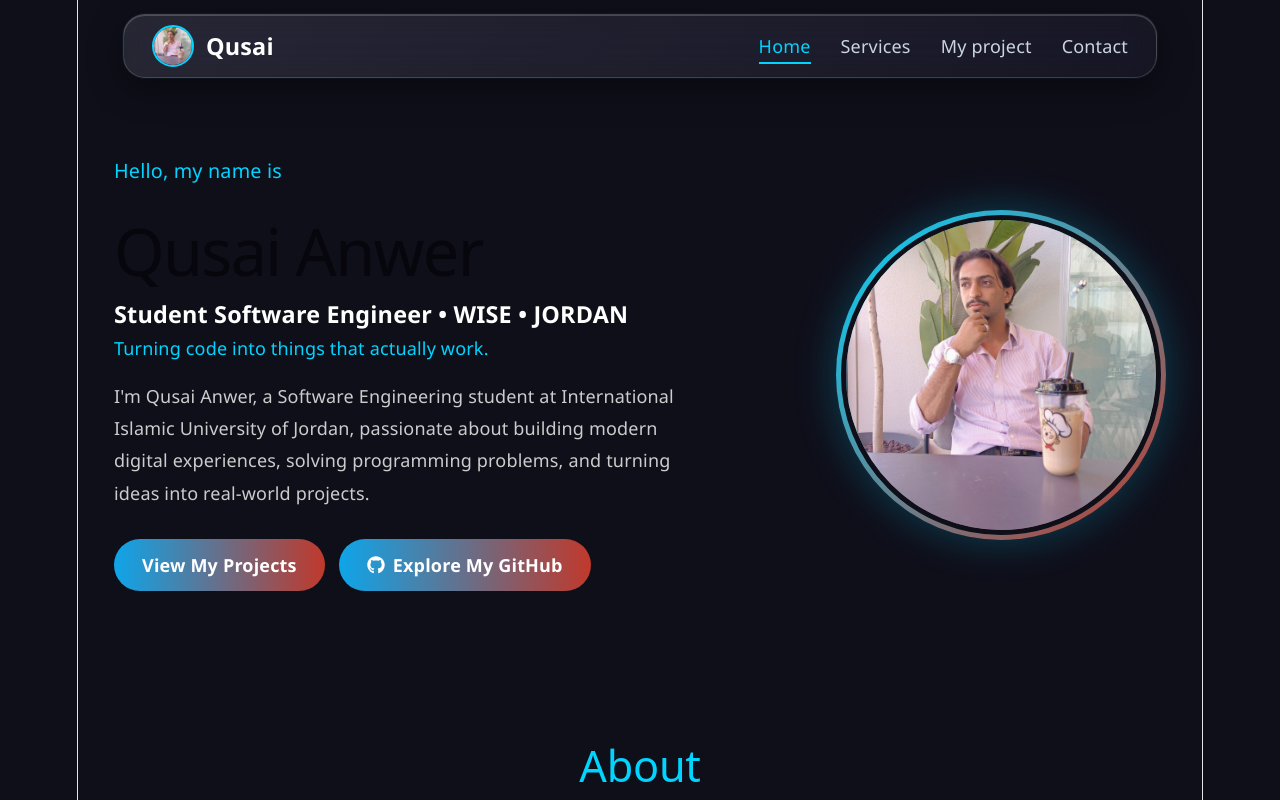
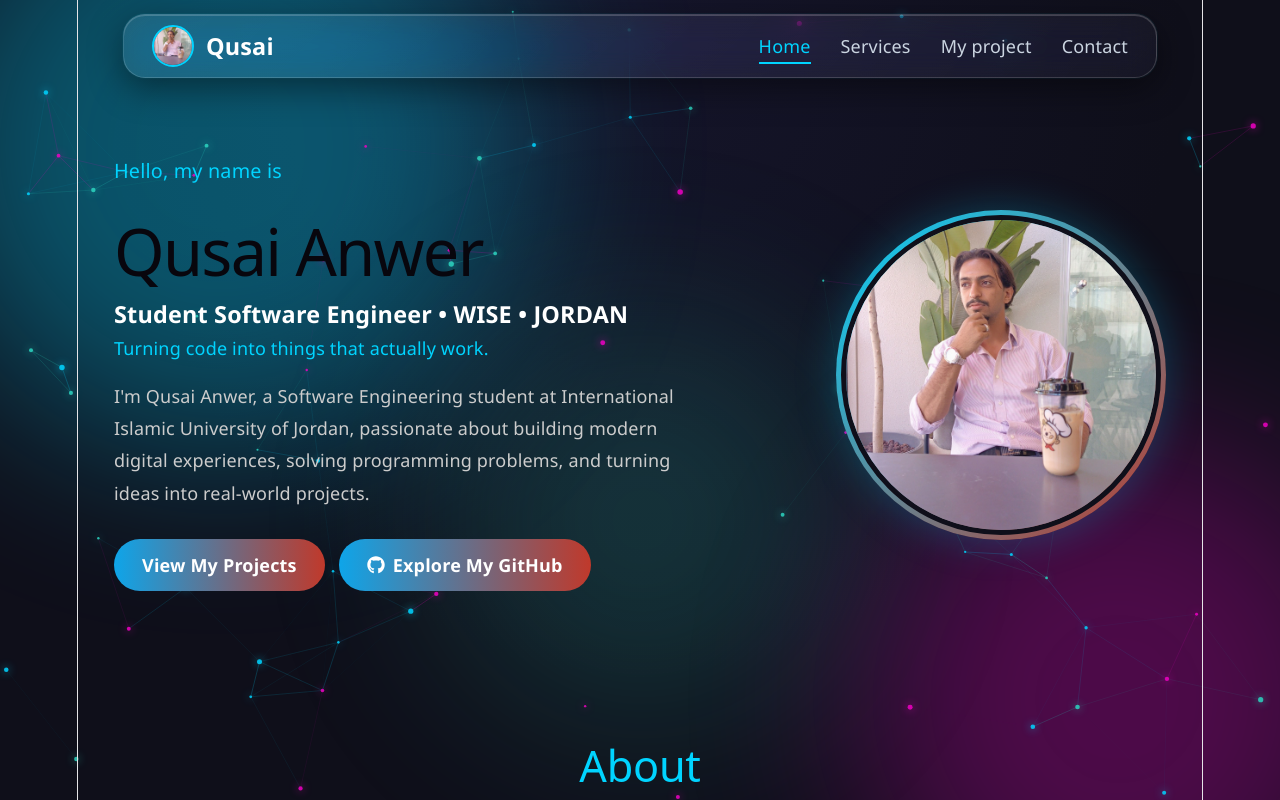
Before and after one commit to qusaianwer/qusai-protfilio, a React (Vite) app: page / in a window 1280 px wide. Shown: the top 800 px of the page. Built offline with nearby package versions, Linux system fonts and the light colour scheme.

Commit message:
change backgraound

```diff
--- a/src/App.css
+++ b/src/App.css
@@ -1093,3 +1093,91 @@ footer {
     height: 1.1em;
     font-size: 1.1rem;
 }
+
+html:root {
+    background: #0f0f1a;
+}
+
+html body {
+    background: transparent;
+}
+
+.bg-fx {
+    position: fixed;
+    inset: 0;
+    z-index: -1;
+    /* خلف كل المحتوى */
+    overflow: hidden;
+    pointer-events: none;
+    /* ما تمنع الضغط على أي شي */
+    background: radial-gradient(ellipse at 50% 0%, #15152b 0%, #0f0f1a 60%);
+}
+
+.bg-canvas {
+    position: absolute;
+    inset: 0;
+}
+
+.bg-blob {
+    position: absolute;
+    border-radius: 50%;
+    filter: blur(90px);
+    opacity: 0.35;
+    will-change: transform;
+}
+
+.bg-blob-1 {
+    width: 46vmax;
+    height: 46vmax;
+    top: -14vmax;
+    left: -10vmax;
+    background: #00d4ff;
+    animation: bg-drift-1 22s ease-in-out infinite alternate;
+}
+
+.bg-blob-2 {
+    width: 40vmax;
+    height: 40vmax;
+    bottom: -14vmax;
+    right: -10vmax;
+    background: #ef00c3;
+    opacity: 0.28;
+    animation: bg-drift-2 27s ease-in-out infinite alternate;
+}
+
+.bg-blob-3 {
+    width: 30vmax;
+    height: 30vmax;
+    top: 35%;
+    left: 40%;
+    background: #2dd4bf;
+    opacity: 0.18;
+    animation: bg-drift-3 32s ease-in-out infinite alternate;
+}
+
+@keyframes bg-drift-1 {
+    to {
+        transform: translate(30vmax, 18vmax) scale(1.2);
+    }
+}
+
+@keyframes bg-drift-2 {
+    to {
+        transform: translate(-28vmax, -20vmax) scale(1.15);
+    }
+}
+
+@keyframes bg-drift-3 {
+    50% {
+        transform: translate(-18vmax, 14vmax) scale(1.3);
+    }
+    to {
+        transform: translate(14vmax, -16vmax) scale(0.9);
+    }
+}
+
+@media (prefers-reduced-motion: reduce) {
+    .bg-blob {
+        animation: none;
+    }
+}
--- a/src/App.jsx
+++ b/src/App.jsx
@@ -5,10 +5,13 @@ import About from './components/about';
 import Projects from './components/projects';
 import Contact from './components/contact';
 import Services from './components/services';
+import AnimatedBackground from './components/AnimatedBackground';
 import './App.css';
 
 function App() {
   return (
+    <>
+      <AnimatedBackground />
       <div className="App">
         <Navbar />
         <Routes>
@@ -28,6 +31,7 @@ function App() {
         </Routes>
         <footer>© 2026 Qusai. جميع الحقوق محفوظة</footer>
       </div>
+    </>
   );
 }
 
--- /dev/null
+++ b/src/components/AnimatedBackground.jsx
@@ -0,0 +1,169 @@
+import { useEffect, useRef } from 'react';
+
+/**
+ * خلفية تفاعلية:
+ *  - جزيئات عايمة بتتوصل ببعض بخطوط
+ *  - الجزيئات بتهرب من الماوس/اللمس وبتتوصل فيه بخطوط
+ *  - الكبسة (أو اللمسة) بتطلّع انفجار جزيئات
+ *  - بقع ضوء (aurora) بتتحرك ببطء ورا كل شي
+ */
+const COLORS = ['0, 212, 255', '239, 0, 195', '45, 212, 191']; // سماوي، وردي، تركوازي
+
+export default function AnimatedBackground() {
+  const canvasRef = useRef(null);
+
+  useEffect(() => {
+    const canvas = canvasRef.current;
+    const ctx = canvas.getContext('2d');
+    const reduceMotion = window.matchMedia('(prefers-reduced-motion: reduce)').matches;
+
+    let w = 0, h = 0, dpr = 1, raf = 0, running = true;
+    let particles = [];
+    const mouse = { x: -9999, y: -9999, active: false };
+    const LINK = 130;      // أقصى مسافة لرسم خط بين جزيئتين
+    const MOUSE_R = 160;   // نطاق تأثير الماوس
+
+    const make = (x, y, burst = false) => {
+      const a = Math.random() * Math.PI * 2;
+      const s = burst ? 1.5 + Math.random() * 3 : 0.15 + Math.random() * 0.45;
+      return {
+        x, y,
+        vx: Math.cos(a) * s,
+        vy: Math.sin(a) * s,
+        r: 1 + Math.random() * 1.8,
+        c: COLORS[Math.floor(Math.random() * COLORS.length)],
+        life: burst ? 1 : Infinity, // الجزيئات الناتجة عن الكبسة بتختفي
+      };
+    };
+
+    const resize = () => {
+      dpr = Math.min(window.devicePixelRatio || 1, 2);
+      w = window.innerWidth;
+      h = window.innerHeight;
+      canvas.width = w * dpr;
+      canvas.height = h * dpr;
+      canvas.style.width = w + 'px';
+      canvas.style.height = h + 'px';
+      ctx.setTransform(dpr, 0, 0, dpr, 0, 0);
+      const target = Math.round(Math.min(110, Math.max(35, (w * h) / 14000)));
+      const base = particles.filter(p => p.life === Infinity);
+      const rest = particles.filter(p => p.life !== Infinity);
+      while (base.length < target) base.push(make(Math.random() * w, Math.random() * h));
+      base.length = Math.min(base.length, target);
+      particles = base.concat(rest);
+    };
+
+    const frame = () => {
+      if (!running) return;
+      ctx.clearRect(0, 0, w, h);
+
+      for (const p of particles) {
+        // تفاعل مع الماوس: تنافر خفيف
+        if (mouse.active) {
+          const dx = p.x - mouse.x, dy = p.y - mouse.y;
+          const d2 = dx * dx + dy * dy;
+          if (d2 < MOUSE_R * MOUSE_R && d2 > 1) {
+            const d = Math.sqrt(d2);
+            const f = (1 - d / MOUSE_R) * 0.6;
+            p.vx += (dx / d) * f;
+            p.vy += (dy / d) * f;
+          }
+        }
+        p.x += p.vx;
+        p.y += p.vy;
+        // احتكاك: يرجّع السرعة للهدوء بعد الدفعات
+        p.vx *= 0.985;
+        p.vy *= 0.985;
+        if (p.life === Infinity) {
+          const sp = Math.hypot(p.vx, p.vy);
+          if (sp < 0.15) { p.vx *= 1.02; p.vy *= 1.02; }
+          // لف حول الشاشة
+          if (p.x < -10) p.x = w + 10; else if (p.x > w + 10) p.x = -10;
+          if (p.y < -10) p.y = h + 10; else if (p.y > h + 10) p.y = -10;
+        } else {
+          p.life -= 0.012;
+        }
+      }
+      particles = particles.filter(p => p.life > 0);
+
+      // خطوط بين الجزيئات
+      for (let i = 0; i < particles.length; i++) {
+        const a = particles[i];
+        for (let j = i + 1; j < particles.length; j++) {
+          const b = particles[j];
+          const dx = a.x - b.x, dy = a.y - b.y;
+          const d2 = dx * dx + dy * dy;
+          if (d2 < LINK * LINK) {
+            const o = (1 - Math.sqrt(d2) / LINK) * 0.35 * Math.min(a.life, b.life, 1);
+            ctx.strokeStyle = `rgba(${a.c}, ${o})`;
+            ctx.lineWidth = 0.8;
+            ctx.beginPath(); ctx.moveTo(a.x, a.y); ctx.lineTo(b.x, b.y); ctx.stroke();
+          }
+        }
+        // خطوط من الماوس للجزيئات القريبة
+        if (mouse.active) {
+          const dx = a.x - mouse.x, dy = a.y - mouse.y;
+          const d = Math.hypot(dx, dy);
+          if (d < MOUSE_R * 1.3) {
+            ctx.strokeStyle = `rgba(0, 212, 255, ${(1 - d / (MOUSE_R * 1.3)) * 0.5})`;
+            ctx.lineWidth = 1;
+            ctx.beginPath(); ctx.moveTo(a.x, a.y); ctx.lineTo(mouse.x, mouse.y); ctx.stroke();
+          }
+        }
+      }
+
+      // النقاط نفسها
+      for (const p of particles) {
+        ctx.fillStyle = `rgba(${p.c}, ${0.85 * Math.min(p.life, 1)})`;
+        ctx.shadowColor = `rgba(${p.c}, 0.9)`;
+        ctx.shadowBlur = 8;
+        ctx.beginPath(); ctx.arc(p.x, p.y, p.r, 0, Math.PI * 2); ctx.fill();
+      }
+      ctx.shadowBlur = 0;
+
+      if (!reduceMotion) raf = requestAnimationFrame(frame);
+    };
+
+    const onMove = e => { mouse.x = e.clientX; mouse.y = e.clientY; mouse.active = true; };
+    const onLeave = () => { mouse.active = false; };
+    const onDown = e => {
+      for (let i = 0; i < 14; i++) particles.push(make(e.clientX, e.clientY, true));
+    };
+    const onVisibility = () => {
+      if (reduceMotion) return;
+      running = !document.hidden;
+      if (running) raf = requestAnimationFrame(frame);
+    };
+
+    resize();
+    // مع reduce-motion بيرسم لقطة ثابتة وحدة بس، بدون حلقة animation
+    frame();
+
+    window.addEventListener('resize', resize);
+    window.addEventListener('pointermove', onMove, { passive: true });
+    window.addEventListener('pointerdown', onDown, { passive: true });
+    document.addEventListener('pointerleave', onLeave);
+    window.addEventListener('blur', onLeave);
+    document.addEventListener('visibilitychange', onVisibility);
+
+    return () => {
+      running = false;
+      cancelAnimationFrame(raf);
+      window.removeEventListener('resize', resize);
+      window.removeEventListener('pointermove', onMove);
+      window.removeEventListener('pointerdown', onDown);
+      document.removeEventListener('pointerleave', onLeave);
+      window.removeEventListener('blur', onLeave);
+      document.removeEventListener('visibilitychange', onVisibility);
+    };
+  }, []);
+
+  return (
+    <div className="bg-fx" aria-hidden="true">
+      <span className="bg-blob bg-blob-1" />
+      <span className="bg-blob bg-blob-2" />
+      <span className="bg-blob bg-blob-3" />
+      <canvas ref={canvasRef} className="bg-canvas" />
+    </div>
+  );
+}
```
Lines whose indentation alone changed are shown as unchanged.
